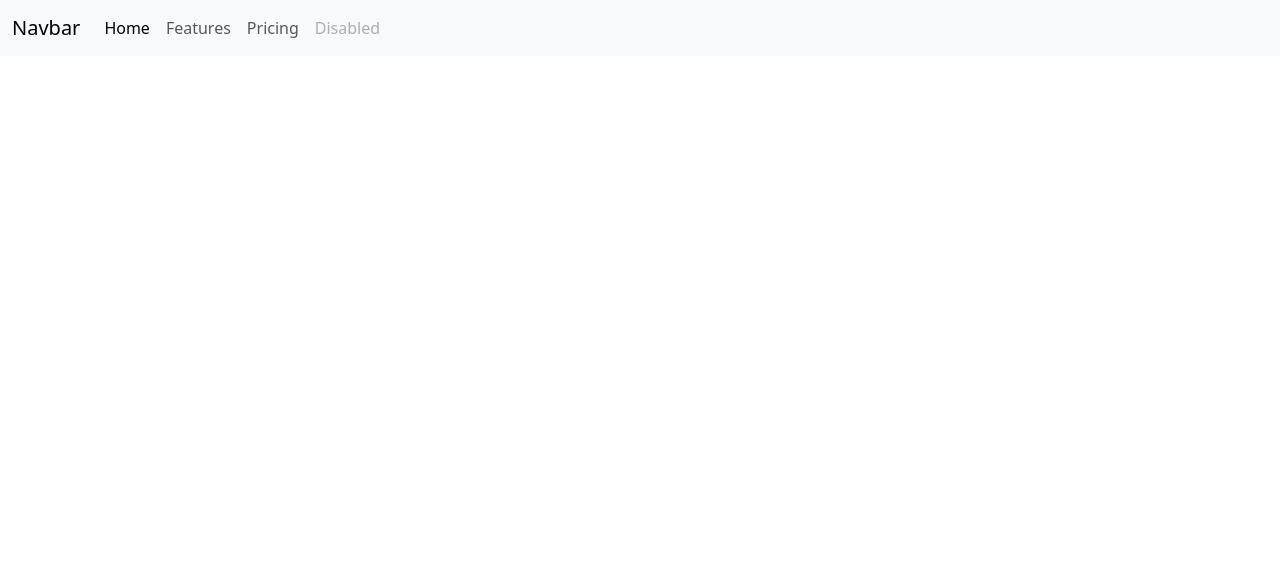
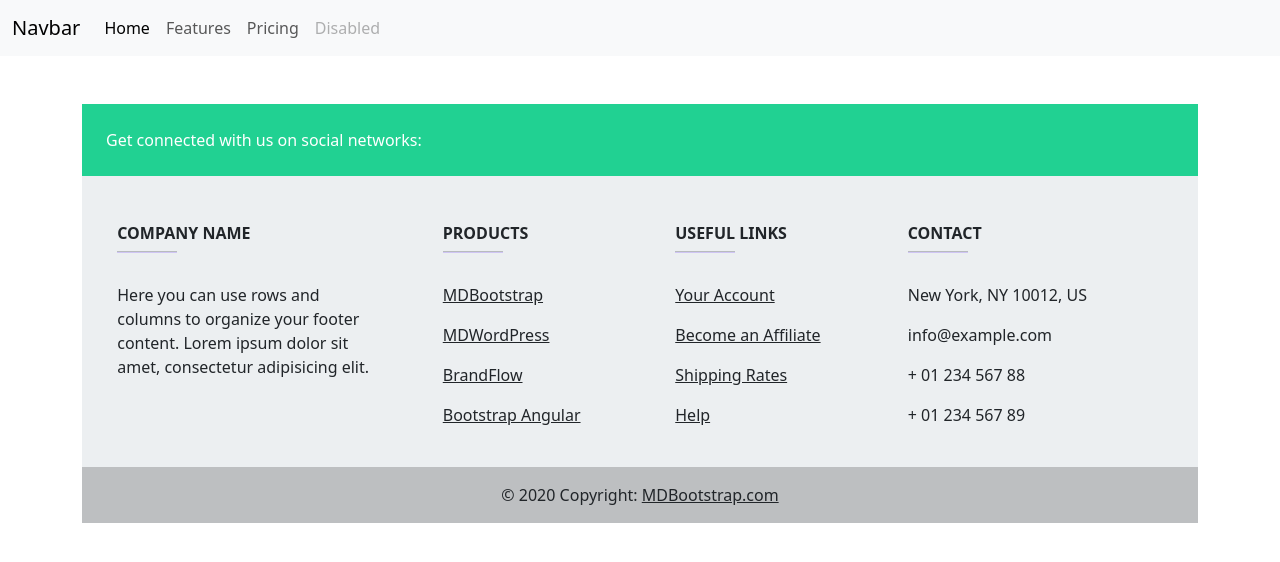
Before and after one commit to J-Milo-RGB/J-Milo-RGB.github.io, a plain HTML site: page uno.html in a window 1280 px wide. Drawn offline with nearby package versions, Linux system fonts and the light colour scheme.

Commit message:
cambios footer

```diff
--- a/uno.html
+++ b/uno.html
@@ -34,5 +34,151 @@
         </div>
       </nav>
 
+
+    <!--   AQUI FOOTER. -->
+<div class="container my-5">
+    <!-- Footer -->
+    <footer
+            class="text-center text-lg-start text-dark"
+            style="background-color: #ECEFF1"
+            >
+      <!-- Section: Social media -->
+      <section
+               class="d-flex justify-content-between p-4 text-white"
+               style="background-color: #21D192"
+               >
+        <!-- Left -->
+        <div class="me-5">
+          <span>Get connected with us on social networks:</span>
+        </div>
+        <!-- Left -->
+
+        <!-- Right -->
+        <div>
+          <a href="" class="text-white me-4">
+            <i class="fab fa-facebook-f"></i>
+          </a>
+          <a href="" class="text-white me-4">
+            <i class="fab fa-twitter"></i>
+          </a>
+          <a href="" class="text-white me-4">
+            <i class="fab fa-google"></i>
+          </a>
+          <a href="" class="text-white me-4">
+            <i class="fab fa-instagram"></i>
+          </a>
+          <a href="" class="text-white me-4">
+            <i class="fab fa-linkedin"></i>
+          </a>
+          <a href="" class="text-white me-4">
+            <i class="fab fa-github"></i>
+          </a>
+        </div>
+        <!-- Right -->
+      </section>
+      <!-- Section: Social media -->
+
+      <!-- Section: Links  -->
+      <section class="">
+        <div class="container text-center text-md-start mt-5">
+          <!-- Grid row -->
+          <div class="row mt-3">
+            <!-- Grid column -->
+            <div class="col-md-3 col-lg-4 col-xl-3 mx-auto mb-4">
+              <!-- Content -->
+              <h6 class="text-uppercase fw-bold">Company name</h6>
+              <hr
+                  class="mb-4 mt-0 d-inline-block mx-auto"
+                  style="width: 60px; background-color: #7c4dff; height: 2px"
+                  />
+              <p>
+                Here you can use rows and columns to organize your footer
+                content. Lorem ipsum dolor sit amet, consectetur adipisicing
+                elit.
+              </p>
+            </div>
+            <!-- Grid column -->
+
+            <!-- Grid column -->
+            <div class="col-md-2 col-lg-2 col-xl-2 mx-auto mb-4">
+              <!-- Links -->
+              <h6 class="text-uppercase fw-bold">Products</h6>
+              <hr
+                  class="mb-4 mt-0 d-inline-block mx-auto"
+                  style="width: 60px; background-color: #7c4dff; height: 2px"
+                  />
+              <p>
+                <a href="#!" class="text-dark">MDBootstrap</a>
+              </p>
+              <p>
+                <a href="#!" class="text-dark">MDWordPress</a>
+              </p>
+              <p>
+                <a href="#!" class="text-dark">BrandFlow</a>
+              </p>
+              <p>
+                <a href="#!" class="text-dark">Bootstrap Angular</a>
+              </p>
+            </div>
+            <!-- Grid column -->
+
+            <!-- Grid column -->
+            <div class="col-md-3 col-lg-2 col-xl-2 mx-auto mb-4">
+              <!-- Links -->
+              <h6 class="text-uppercase fw-bold">Useful links</h6>
+              <hr
+                  class="mb-4 mt-0 d-inline-block mx-auto"
+                  style="width: 60px; background-color: #7c4dff; height: 2px"
+                  />
+              <p>
+                <a href="#!" class="text-dark">Your Account</a>
+              </p>
+              <p>
+                <a href="#!" class="text-dark">Become an Affiliate</a>
+              </p>
+              <p>
+                <a href="#!" class="text-dark">Shipping Rates</a>
+              </p>
+              <p>
+                <a href="#!" class="text-dark">Help</a>
+              </p>
+            </div>
+            <!-- Grid column -->
+
+            <!-- Grid column -->
+            <div class="col-md-4 col-lg-3 col-xl-3 mx-auto mb-md-0 mb-4">
+              <!-- Links -->
+              <h6 class="text-uppercase fw-bold">Contact</h6>
+              <hr
+                  class="mb-4 mt-0 d-inline-block mx-auto"
+                  style="width: 60px; background-color: #7c4dff; height: 2px"
+                  />
+              <p><i class="fas fa-home mr-3"></i> New York, NY 10012, US</p>
+              <p><i class="fas fa-envelope mr-3"></i> info@example.com</p>
+              <p><i class="fas fa-phone mr-3"></i> + 01 234 567 88</p>
+              <p><i class="fas fa-print mr-3"></i> + 01 234 567 89</p>
+            </div>
+            <!-- Grid column -->
+          </div>
+          <!-- Grid row -->
+        </div>
+      </section>
+      <!-- Section: Links  -->
+
+      <!-- Copyright -->
+      <div
+           class="text-center p-3"
+           style="background-color: rgba(0, 0, 0, 0.2)"
+           >
+        © 2020 Copyright:
+        <a class="text-dark" href="https://mdbootstrap.com/"
+           >MDBootstrap.com</a
+          >
+      </div>
+      <!-- Copyright -->
+    </footer>
+    <!-- Footer -->
+  </div>
+  <!-- End of .container -->
 </body>
 </html>
```
